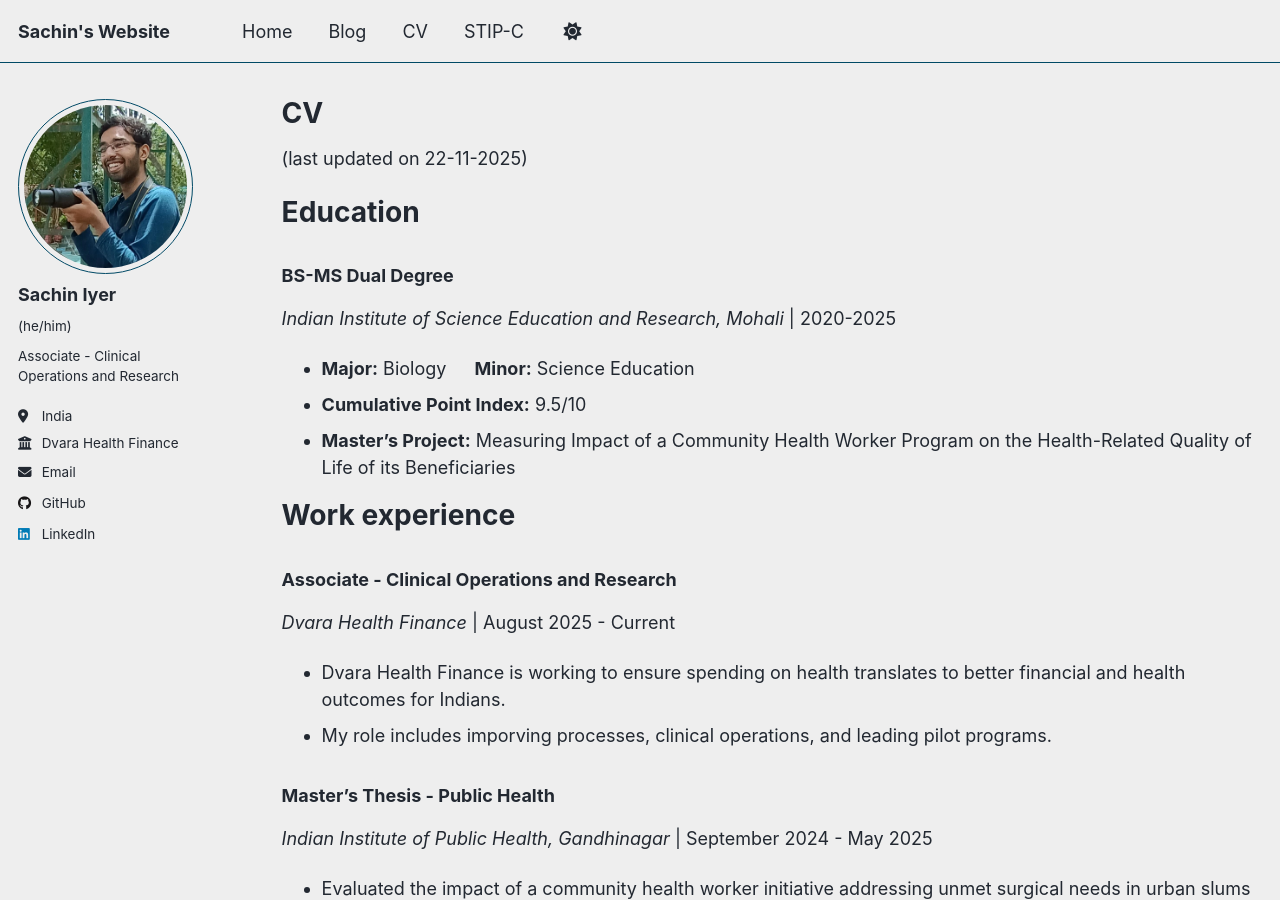
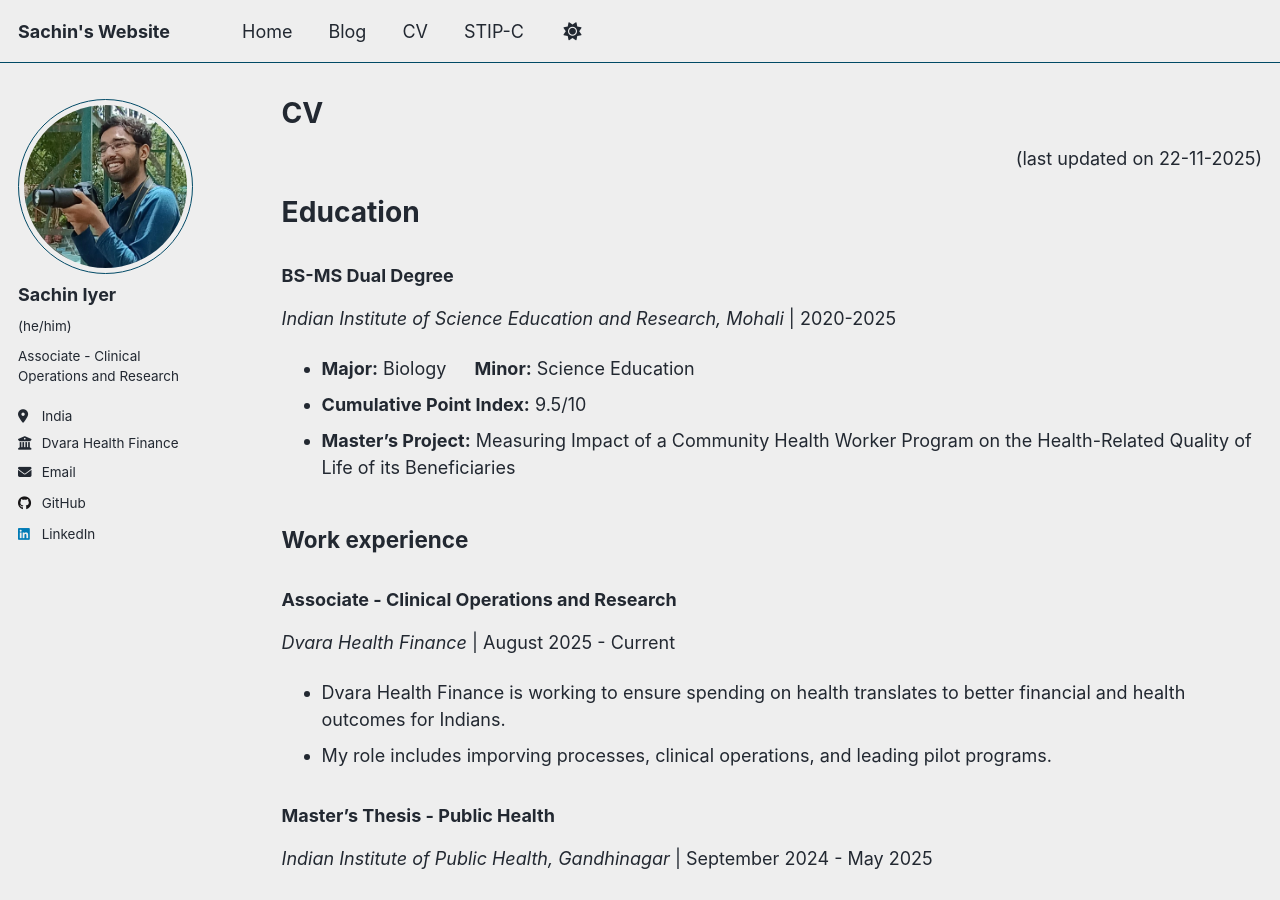
Before and after one commit to sach-iyer/sach-iyer.github.io, a Jekyll site: the page built from _pages/cv.md, in a window 1280 px wide and 900 px high. Built offline with Jekyll 4.4.1, drawn with Linux system fonts in a browser that asks for light colours; a script that is not in the unit is left out.

Commit message:
about and cv formatting update

```diff
--- a/_pages/cv.md
+++ b/_pages/cv.md
@@ -8,8 +8,11 @@ redirect_from:
 ---
 
 <!-- {% include base_path %} -->
-(last updated on 22-11-2025)
 
+
+<p style="text-align:right;">
+    (last updated on 22-11-2025)
+</p>
 
 Education
 ======
@@ -20,8 +23,7 @@ _Indian Institute of Science Education and Research, Mohali_ | 2020-2025
   * **Master's Project:** Measuring Impact of a
 Community Health Worker Program on the Health-Related Quality of Life of its Beneficiaries
 
-Work experience
-======
+## Work experience
 ### Associate - Clinical Operations and Research
 _Dvara Health Finance_ | August 2025 - Current
   * Dvara Health Finance is working to ensure spending on health translates to better financial and health outcomes for Indians.
```
Also changed, not shown: _pages/about.md (+3 -3 lines).
